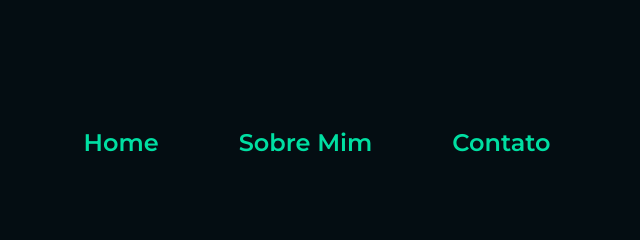
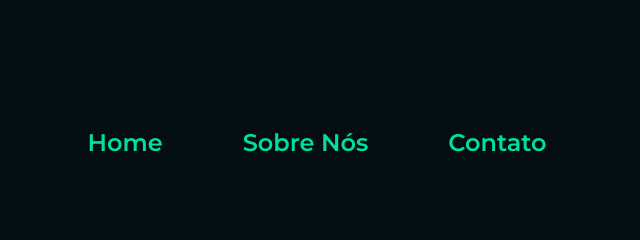
Before and after one commit to lucascarrari/banda__zeo, a plain HTML site: page contact.html in a window 1280 px wide. Shown: the top 240 px of the page, 323-963 px from the left. Drawn offline with Linux system fonts and the light colour scheme.

Commit message:
Site da BAnda FInalizado

```diff
--- a/contact.html
+++ b/contact.html
@@ -12,7 +12,7 @@
     <header class="cabecalho">
         <nav class="cabecalho__menu">
             <a class="cabecalho__menu__link" href="index.html">Home</a>
-            <a class="cabecalho__menu__link" href="about.html">Sobre Mim</a>
+            <a class="cabecalho__menu__link" href="about.html">Sobre Nós</a>
             <a class="cabecalho__menu__link" href="contact.html">Contato</a>
         </nav>
     </header>
```
